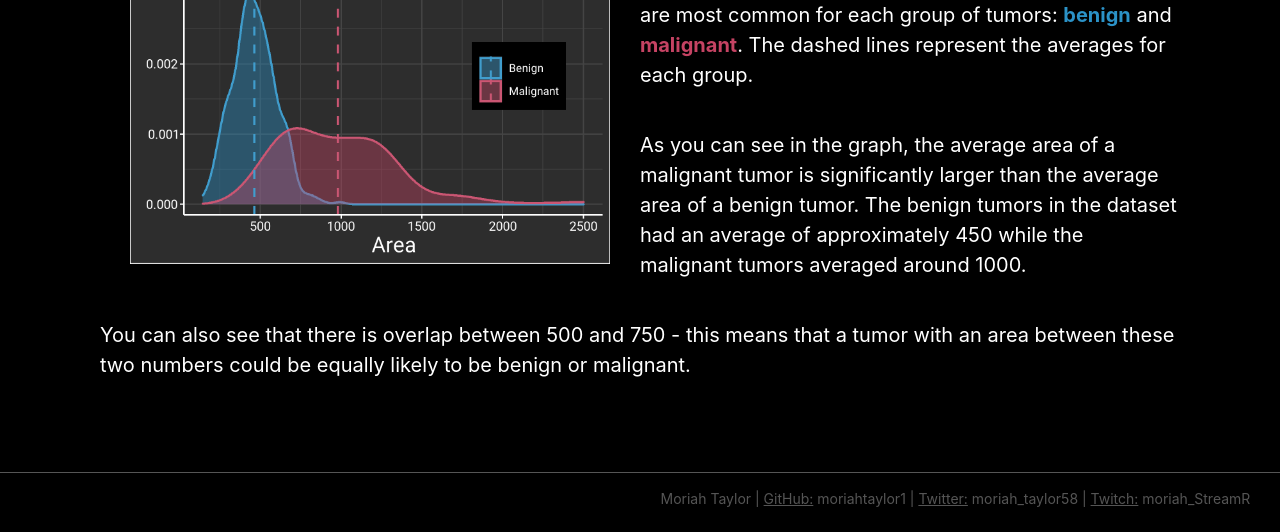
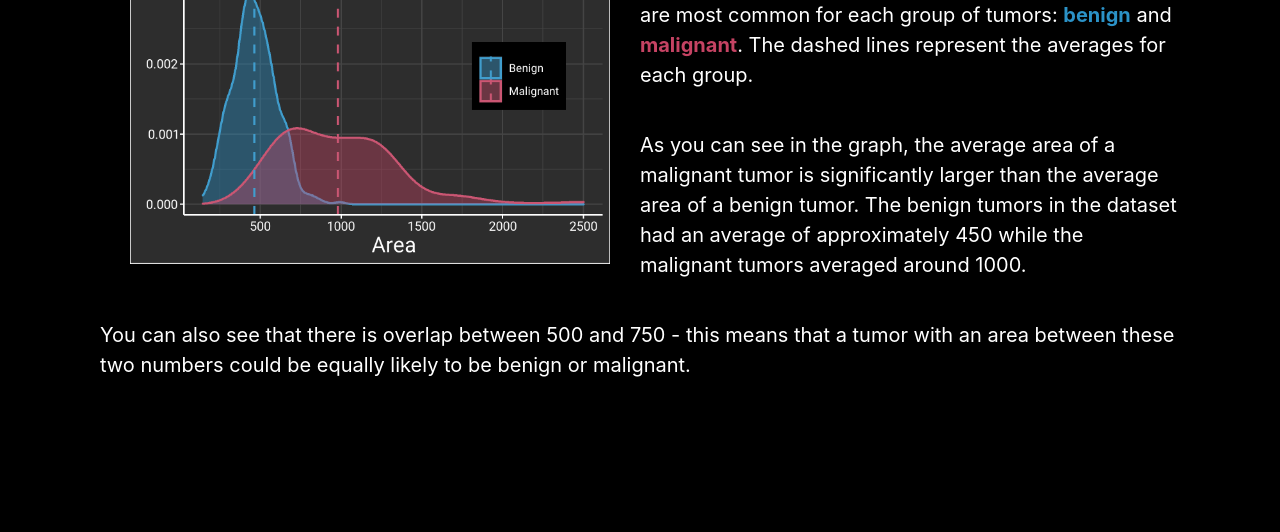
Before and after one commit to moriahtaylor1/web-design-challenge, a plain HTML site: page area.html in a window 1280 px wide. Shown: the part 268-800 px from the top of the page. Drawn offline with nearby package versions, Linux system fonts and the light colour scheme.

Commit message:
finalize area.html

```diff
--- a/area.html
+++ b/area.html
@@ -8,7 +8,7 @@
     <script src="https://code.jquery.com/jquery-3.3.1.slim.min.js" integrity="sha384-q8i/X+965DzO0rT7abK41JStQIAqVgRVzpbzo5smXKp4YfRvH+8abtTE1Pi6jizo" crossorigin="anonymous"></script>
     <script src="https://cdnjs.cloudflare.com/ajax/libs/popper.js/1.14.7/umd/popper.min.js" integrity="sha384-UO2eT0CpHqdSJQ6hJty5KVphtPhzWj9WO1clHTMGa3JDZwrnQq4sF86dIHNDz0W1" crossorigin="anonymous"></script>
     <script src="https://stackpath.bootstrapcdn.com/bootstrap/4.3.1/js/bootstrap.min.js" integrity="sha384-JjSmVgyd0p3pXB1rRibZUAYoIIy6OrQ6VrjIEaFf/nJGzIxFDsf4x0xIM+B07jRM" crossorigin="anonymous"></script>
-    <title>Home</title>
+    <title>Area</title>
     <script src=“https://cdn.jsdelivr.net/npm/bootstrap@5.0.0/dist/js/bootstrap.bundle.min.js” integrity=“sha384-p34f1UUtsS3wqzfto5wAAmdvj+osOnFyQFpp4Ua3gs/ZVWx6oOypYoCJhGGScy+8" crossorigin=“anonymous”></script>
     <link rel="stylesheet" href="styles.css">
 </head>
@@ -76,8 +76,5 @@
     </div>
 </nav>
 </div>
-<footer><p id=p2>Moriah Taylor | <a id="in-footer-link" target="_blank" href="https://github.com/moriahtaylor1">GitHub:</a> moriahtaylor1 |
-<a id="in-footer-link" target="_blank" href=https://twitter.com/moriah_taylor58>Twitter:</a> moriah_taylor58 |
-<a id="in-footer-link" target="_blank" href=https://www.twitch.tv/moriah_streamr>Twitch:</a> moriah_StreamR &nbsp;&nbsp;&nbsp;&nbsp;</p></footer>
 </body>
 </html>
```
